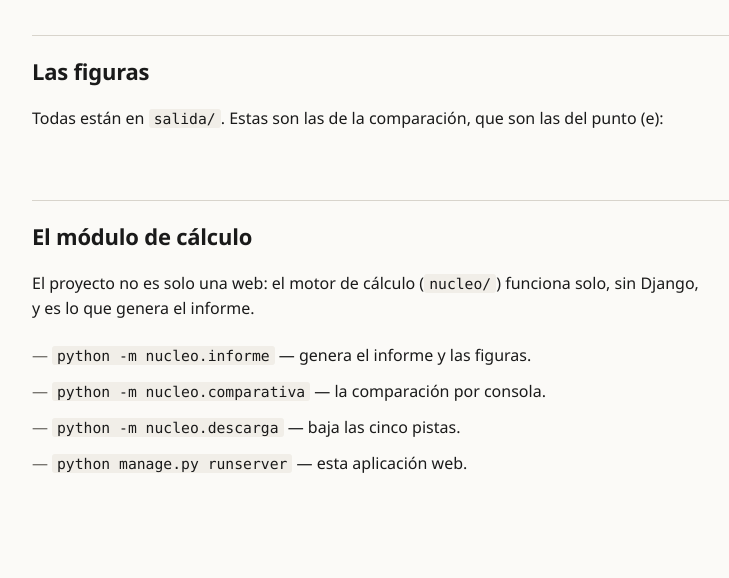
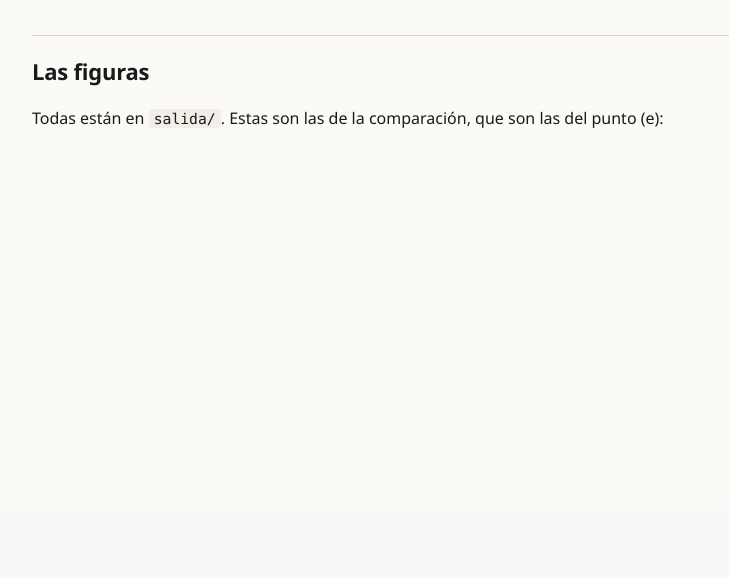
Before and after one commit to NPCamilo/generos-musicales-adc-dac, a Django app: template motor/templates/motor/informe.html in a window 1280 px wide. Shown: the part 294-872 px from the top of the page, without its empty margins (90-819 px from the left). After the commit the page ends 422 px from the top, so only its background shows below. Run offline with Django 5.2, Linux system fonts and the light colour scheme; the template is opened without the code that fills it, so the values that code supplies are empty.

Commit message:
Remove calculation module instructions from informe.html
Removed instructions related to the calculation module from the report template.

```diff
--- a/motor/templates/motor/informe.html
+++ b/motor/templates/motor/informe.html
@@ -49,17 +49,6 @@
     {% endif %}
   {% endfor %}
 </div>
-<h2>El módulo de cálculo</h2>
-<p>
-  El proyecto no es solo una web: el motor de cálculo
-  (<code>nucleo/</code>) funciona solo, sin Django, y es lo que genera el
-  informe.
-</p>
-<ul class="limpio">
-  <li><code>python -m nucleo.informe</code> — genera el informe y las figuras.</li>
-  <li><code>python -m nucleo.comparativa</code> — la comparación por consola.</li>
-  <li><code>python -m nucleo.descarga</code> — baja las cinco pistas.</li>
-  <li><code>python manage.py runserver</code> — esta aplicación web.</li>
-</ul>
+
 
 {% endblock %}
```
